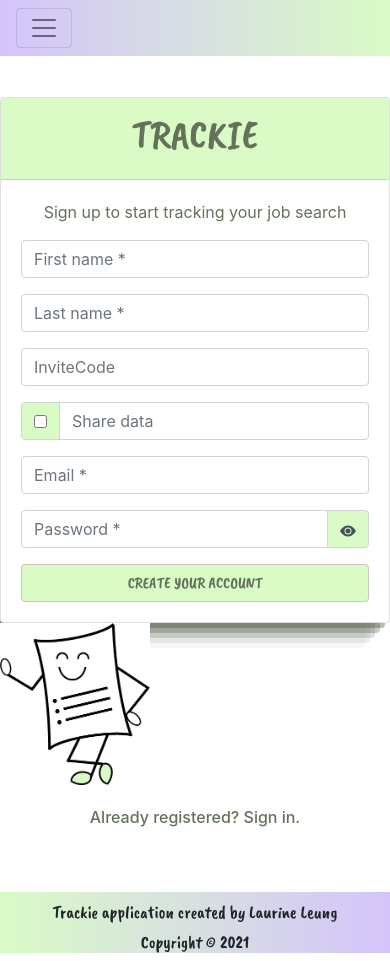
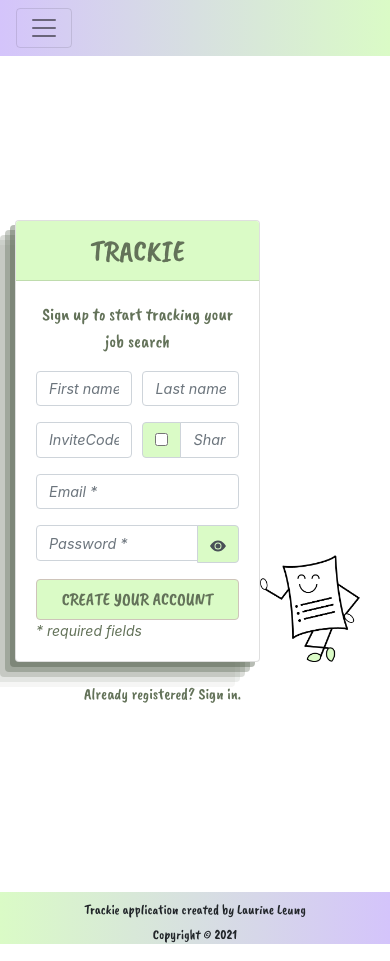
Before and after one commit to Perlerinette/trackie-client, a React (Create React App) app: page /signup in a window 390 px wide. Built offline with nearby package versions, Linux system fonts and the light colour scheme.

Commit message:
jobseeker login signup responsive

```diff
--- a/src/auth/Auth.css
+++ b/src/auth/Auth.css
@@ -46,7 +46,7 @@ a {
   background-color: #dafbc6 !important;
 }
 
-.form-inputs-login {
+.form-inputs {
   font-style: italic !important;
 }
 
@@ -74,9 +74,6 @@ a {
   padding-bottom: 8px;
   padding-left: 4px;
   padding-right: 4px;
-  margin-left: auto;
-  margin-right: auto;
-  text-align: center;
   cursor: pointer;
   color: #637259 !important;
 }
@@ -90,9 +87,15 @@ a {
   text-align: center;
 }
 
+.signup-toggle-row {
+  text-align: end !important;
+}
+
 .col-spacing {
-  padding-right: 0px !important;
-  padding-left: 0px !important;
+  /* padding-right: 0px !important; */
+  /* padding-left: 0px !important; */
+  display: flex;
+  justify-content: flex-end;
 }
 
 .col-spacing-login {
@@ -170,18 +173,21 @@ a {
 }
 
 /** END LOGIN SCHOOL **/
-
+/**** XL ****/
 @media (min-width: 1200px) {
-  .first-row-login {
-    min-width: 1000px;
+  .first-row-login,
+  .first-row-signup {
+    min-width: 1140px;
     height: auto;
   }
 
-  .card-jobseeker-login {
+  .card-jobseeker-login,
+  .card-jobseeker-signup {
     width: 450px;
   }
 
-  .img-login-green {
+  .img-login-green,
+  .img-signup-green {
     width: 190px;
   }
 
@@ -193,11 +199,11 @@ a {
     font-size: 55px;
   }
 
-  .icons-login {
-    font-size: 30px;
+  .icons-login-signup {
+    font-size: 28px;
   }
 
-  .form-inputs-login {
+  .form-inputs {
     font-size: 1.2rem !important;
   }
 
@@ -213,17 +219,21 @@ a {
   }
 }
 
-@media (min-width: 992px) and (max-width: 1199px) {
-  .first-row-login {
-    min-width: 900px;
+/**** LG ****/
+@media (min-width: 992px) and (max-width: 1200px) {
+  .first-row-login,
+  .first-row-signup {
+    min-width: 960px;
     height: auto;
   }
 
   .card-jobseeker-login {
-    width: 450px;
+    width: 400px;
+    margin-right: 0 !important;
   }
 
-  .img-login-green {
+  .img-login-green,
+  .img-signup-green {
     width: 180px;
   }
 
@@ -235,11 +245,11 @@ a {
     font-size: 50px;
   }
 
-  .icons-login {
+  .icons-login-signup {
     font-size: 25px;
   }
 
-  .form-inputs-login {
+  .form-inputs {
     font-size: 1.1rem !important;
   }
 
@@ -255,17 +265,20 @@ a {
   }
 }
 
+/**** MD ****/
 @media (min-width: 768px) and (max-width: 992px) {
-  .first-row-login {
-    min-width: 900px;
+  .first-row-login,
+  .first-row-signup {
+    min-width: 720px;
     height: auto;
   }
 
   .card-jobseeker-login {
-    width: 450px;
+    width: 420px;
   }
 
-  .img-login-green {
+  .img-login-green,
+  .img-signup-green {
     width: 180px;
   }
 
@@ -277,11 +290,11 @@ a {
     font-size: 50px;
   }
 
-  .icons-login {
+  .icons-login-signup {
     font-size: 25px;
   }
 
-  .form-inputs-login {
+  .form-inputs {
     font-size: 1.1rem !important;
   }
 
@@ -297,5 +310,117 @@ a {
   }
 }
 
-@media (min-width: 10px) and (max-width: 767px) {
+/**** SM ****/
+@media (min-width: 576px) and (max-width: 768px) {
+  .first-row-login,
+  .first-row-signup {
+    min-width: 540px;
+    height: auto;
+  }
+
+  .card-jobseeker-login {
+    width: 300px;
+  }
+
+  .img-login-green {
+    width: 140px;
+  }
+
+  .img-signup-green {
+    width: 140px;
+  }
+
+  .login-subtitle {
+    font-size: 18px;
+  }
+
+  .link-title {
+    font-size: 30px;
+    display: flex;
+    align-content: center !important;
+    justify-content: center !important;
+  }
+
+  .card-header {
+    height: 60px;
+  }
+
+  .icons-login-signup {
+    font-size: 18px;
+  }
+
+  .form-inputs {
+    font-size: 0.9rem !important;
+  }
+
+  .submit-login-signup {
+    font-size: 18px !important;
+  }
+
+  .switch-form {
+    font-size: 16px;
+  }
+  .switch-form:hover {
+    font-size: 18px;
+  }
 }
+
+/**** XS ****/
+@media (max-width: 576px) {
+  .first-row-login,
+  .first-row-signup {
+    max-width: auto;
+    height: auto;
+  }
+
+  .login-container {
+    max-width: auto;
+  }
+
+  .card-jobseeker-login,
+  .card-jobseeker-signup {
+    width: 280px;
+  }
+
+  .img-login-green {
+    width: 100px;
+  }
+
+  .img-signup-green {
+    width: 100px;
+  }
+
+  .login-subtitle {
+    font-size: 18px;
+  }
+
+  .link-title {
+    font-size: 30px;
+    display: flex;
+    align-content: center !important;
+    justify-content: center !important;
+  }
+
+  .card-header {
+    height: 60px;
+  }
+
+  .icons-login {
+    font-size: 25px;
+  }
+
+  .form-inputs {
+    font-size: 0.9rem !important;
+  }
+
+  .submit-login-signup {
+    font-size: 18px !important;
+  }
+
+  .switch-form {
+    font-size: 16px;
+  }
+  .switch-form:hover {
+    font-size: 18px;
+  }
+}
--- a/src/auth/Login.tsx
+++ b/src/auth/Login.tsx
@@ -92,13 +92,13 @@ render() {
     return (
         <>
         <NavHome menu={false}/>
-        <Container className="login-container  ">
+        <Container className="login-container ">
             <div className="vertical-center">
             <Row className="first-row-login">
-                <Col xs="2" sm="2" md="4" lg="4" className="pr-0 mt-auto " style={{textAlign: "right"}}>
+                <Col xs="4" sm="4" md="4" lg="4" className="pr-0 mt-auto " style={{textAlign: "right"}}>
                     <img className="img-login-green" src={login_green} alt="" />
                 </Col>
-                <Col xs="10" sm="10" md="8" lg="8" className="col-spacing-login ">
+                <Col xs="8" sm="8" md="8" lg="8" className="col-spacing-login ">
                     <Card className="card-jobseeker-login">
                         <CardHeader className="login-title ">
                             {/* <Link to="/" className="text-decoration-none">
@@ -116,21 +116,21 @@ render() {
                                     <FormGroup>
                                         <InputGroup>
                                             <InputGroupAddon addonType="prepend">
-                                                <InputGroupText className="icon-field"><BsPersonFill className="icons-login" /></InputGroupText>
+                                                <InputGroupText className="icon-field"><BsPersonFill className="icons-login-signup" /></InputGroupText>
                                             </InputGroupAddon>
-                                            <Input className="form-inputs-login" onChange={this.setEmail} type="email" name="email" placeholder="Email *" value={this.state.email} required />
+                                            <Input className="form-inputs" onChange={this.setEmail} type="email" name="email" placeholder="Email *" value={this.state.email} required />
                                         </InputGroup>
                                     </FormGroup>
                                     <FormGroup>
                                         <InputGroup>
                                             <InputGroupAddon  addonType="prepend">
-                                                <InputGroupText className="icon-field"><BsLockFill className="icons-login" /></InputGroupText>
+                                                <InputGroupText className="icon-field"><BsLockFill className="icons-login-signup" /></InputGroupText>
                                             </InputGroupAddon>
-                                            <Input className="form-inputs-login" onChange={this.setPassword} type={this.state.typePwd} minLength={6} name="password" placeholder="Password *" value={this.state.password} required />
+                                            <Input className="form-inputs" onChange={this.setPassword} type={this.state.typePwd} minLength={6} name="password" placeholder="Password *" value={this.state.password} required />
                                             <InputGroupAddon addonType="append" >
                                                     <InputGroupText className="icon-field">
                                                         <span style={{cursor:'pointer'}} onClick={this.showPwd}>
-                                                        {this.state.isPwdVisible ? <BsEyeSlashFill className="icons-login"/> : <BsEyeFill className="icons-login"/>}</span>
+                                                        {this.state.isPwdVisible ? <BsEyeSlashFill className="icons-login-signup"/> : <BsEyeFill className="icons-login-signup"/>}</span>
                                                     </InputGroupText>
                                             </InputGroupAddon>
                                         </InputGroup>
@@ -139,6 +139,7 @@ render() {
                                     <div className="align-middle text-center">
                                     <Button  className="submit-login-signup font" type="submit" block>Sign in</Button>
                                     </div>
+                                    <div><p style={{marginBottom: "0px", fontSize: "14px", color: "#637259", fontStyle:"italic"}}>* required fields</p></div>
                                 </Form>
                             </div>
                         </CardBody>
@@ -146,8 +147,8 @@ render() {
                 </Col>
                 </Row>
                 <Row className="mt-2">
-                    <Col md="4"></Col>
-                    <Col md="8" className="col-spacing-login login-toggle-row " >
+                    <Col xs="4" sm="4" md="4" lg="4"></Col>
+                    <Col xs="8" sm="8" md="8" lg="8" className="col-spacing-login login-toggle-row " >
                         <Link to="/signup" ><h6 className="switch-form font">Don't have an account? Sign up.</h6></Link>
                     </Col>
                 </Row>
--- a/src/auth/Signup.tsx
+++ b/src/auth/Signup.tsx
@@ -137,38 +137,38 @@ render() {
         <br/>
         <Container className="login-container  ">
             <div className="vertical-center">
-            <Row >
-                <Col md="8" className="col-spacing ">
-                <Card className="card-jobseeker-signup">
+            <Row className="first-row-signup" >
+                <Col xs="8" sm="8" md="8" lg="8" className="col-spacing pr-0 " style={{marginRight: "auto"}}>
+                <Card className="card-jobseeker-signup" >
                     <CardHeader className="login-title ">
                         <h1><a className="link-title font" href="/">TRACKIE</a></h1>
                     </CardHeader>
                     <CardBody>
-                    <CardTitle className="login-subtitle">
+                    <CardTitle className="login-subtitle font">
                         <p >Sign up to start tracking your job search</p>
                     </CardTitle>
 
-                    <div className="login-form " >
+                    <div >
                     <Form onSubmit={this.handleSubmit}>
-                        <Row form>
-                            <Col md={6}>
+                        <Row form >
+                            <Col xs="6" sm="6" md="6" lg="6">
                             <FormGroup>
-                                <Input onChange={this.setFirstName} type="text" name="firstname" placeholder="First name *" value={this.state.firstname} required />
+                                <Input className="form-inputs" onChange={this.setFirstName} type="text" name="firstname" placeholder="First name *" value={this.state.firstname} required />
                             </FormGroup>
                             </Col>
-                            <Col md={6}>
+                            <Col xs="6" sm="6" md="6" lg="6">
                             <FormGroup>
-                                <Input onChange={this.setLastName} type="text" name="lastname" placeholder="Last name *" value={this.state.lastname} required/>
+                                <Input className="form-inputs" onChange={this.setLastName} type="text" name="lastname" placeholder="Last name *" value={this.state.lastname} required/>
                             </FormGroup>
                             </Col>
                         </Row>
                         <Row form>
-                            <Col md={6}>
+                            <Col xs="6" sm="6" md="6" lg="6">
                             <FormGroup>
-                                <Input onChange={this.setInvitcode} type="text" name="invitcode" placeholder="InviteCode " value={this.state.invitcode} />
+                                <Input className="form-inputs" onChange={this.setInvitcode} type="text" name="invitcode" placeholder="InviteCode " value={this.state.invitcode} />
                             </FormGroup>
                             </Col>
-                            <Col md={6}>
+                            <Col xs="6" sm="6" md="6" lg="6">
                             <FormGroup>
                                 <InputGroup>
                                     <InputGroupAddon addonType="prepend">
@@ -176,7 +176,7 @@ render() {
                                             <Input addon type="checkbox" id="cb" checked={this.state.sharedata} onChange={this.setCheckbox} />
                                         </InputGroupText>
                                     </InputGroupAddon>
-                                    <Input placeholder="Share data" id="moreInfoToolTip"/>
+                                    <Input className="form-inputs" placeholder="Share data" id="moreInfoToolTip"/>
                                     <UncontrolledTooltip placement="top" target="moreInfoToolTip">
                                         If checked, you agree to share some information from your job applications. Your name will remain anonymous.
                                     </UncontrolledTooltip>
@@ -185,15 +185,15 @@ render() {
                             </Col>
                         </Row>
                     <FormGroup>
-                        <Input onChange={this.setEmail} type="email" name="email" placeholder="Email *" value={this.state.email} required />
+                        <Input className="form-inputs" onChange={this.setEmail} type="email" name="email" placeholder="Email *" value={this.state.email} required />
                     </FormGroup>
                     <FormGroup>
                         <InputGroup>
-                            <Input onChange={this.setPassword} type={this.state.typePwd} minLength={6} name="password" placeholder="Password *" value={this.state.password} required />
+                            <Input className="form-inputs" onChange={this.setPassword} type={this.state.typePwd} minLength={6} name="password" placeholder="Password *" value={this.state.password} required />
                             <InputGroupAddon addonType="append" >
                                     <InputGroupText className="icon-field">
                                         <span style={{cursor:'pointer'}} onClick={this.showPwd}>
-                                        {this.state.isPwdVisible ? <BsEyeSlashFill /> : <BsEyeFill />}</span>
+                                        {this.state.isPwdVisible ? <BsEyeSlashFill className="icons-login-signup"/> : <BsEyeFill className="icons-login-signup"/>}</span>
                                     </InputGroupText>
                             </InputGroupAddon>
                         </InputGroup>
@@ -202,20 +202,21 @@ render() {
                     <div className="align-middle text-center">
                         <Button  className="submit-login-signup font" type="submit" block>Create your account</Button>
                     </div>
+                    <div><p style={{marginBottom: "0px", fontSize: "14px", color: "#637259", fontStyle:"italic"}}>* required fields</p></div>
                     </Form>
                     </div>
                     </CardBody>
                 </Card>
                 </Col>
-                <Col md="4" className="col-spacing mt-auto">
-                    <img  style={{width: "150px"}} src={signup_green} alt="" />
+                <Col xs="4" sm="4" md="4" lg="4"  className="pl-0 mt-auto" >
+                    <img  className="img-signup-green" src={signup_green} alt="" />
                 </Col>
                 </Row>
                 <Row className="mt-2">
-                    <Col md="8" className="col-spacing login-toggle-row " >
-                        <Link to="/login" ><h6 className="switch-form">Already registered? Sign in.</h6></Link>
+                    <Col xs="8" sm="8" md="8" lg="8" className=" signup-toggle-row " >
+                        <Link to="/login" ><h6 className="switch-form font">Already registered? Sign in.</h6></Link>
                     </Col>
-                    <Col md="4"></Col>
+                    <Col xs="4" sm="4" md="4" lg="4"></Col>
                 </Row>
             </div>
         </Container>
--- a/src/components/Footer.css
+++ b/src/components/Footer.css
@@ -14,26 +14,32 @@
   text-align: center;
 }
 
-@media (max-width: 767px) {
+@media (max-width: 576px) {
+  h4 {
+    font-size: 14px !important;
+  }
+}
+
+@media (min-width: 576px) and (max-width: 768px) {
+  h4 {
+    font-size: 14px !important;
+  }
+}
+
+@media (min-width: 768px) and (max-width: 992px) {
+  h4 {
+    font-size: 16px !important;
+  }
+}
+
+@media (min-width: 992px) and (max-width: 1200px) {
   h4 {
     font-size: 18px !important;
   }
 }
 
-@media (min-width: 768px) and (max-width: 991px) {
+@media (min-width: 1200px) {
   h4 {
-    font-size: 20px !important;
+    font-size: 18px !important;
   }
 }
-
-@media (min-width: 992px) and (max-width: 1199px) {
-  h4 {
-    font-size: 22px !important;
-  }
-}
-
-@media (min-width: 1200px) {
-  h4 {
-    font-size: 22px !important;
-  }
-}
--- a/src/index.css
+++ b/src/index.css
@@ -1,5 +1,7 @@
 body {
+  padding: 0;
   margin: 0;
+  width: 100%;
   font-family: -apple-system, BlinkMacSystemFont, "Segoe UI", "Roboto", "Oxygen",
     "Ubuntu", "Cantarell", "Fira Sans", "Droid Sans", "Helvetica Neue",
     sans-serif;
```
